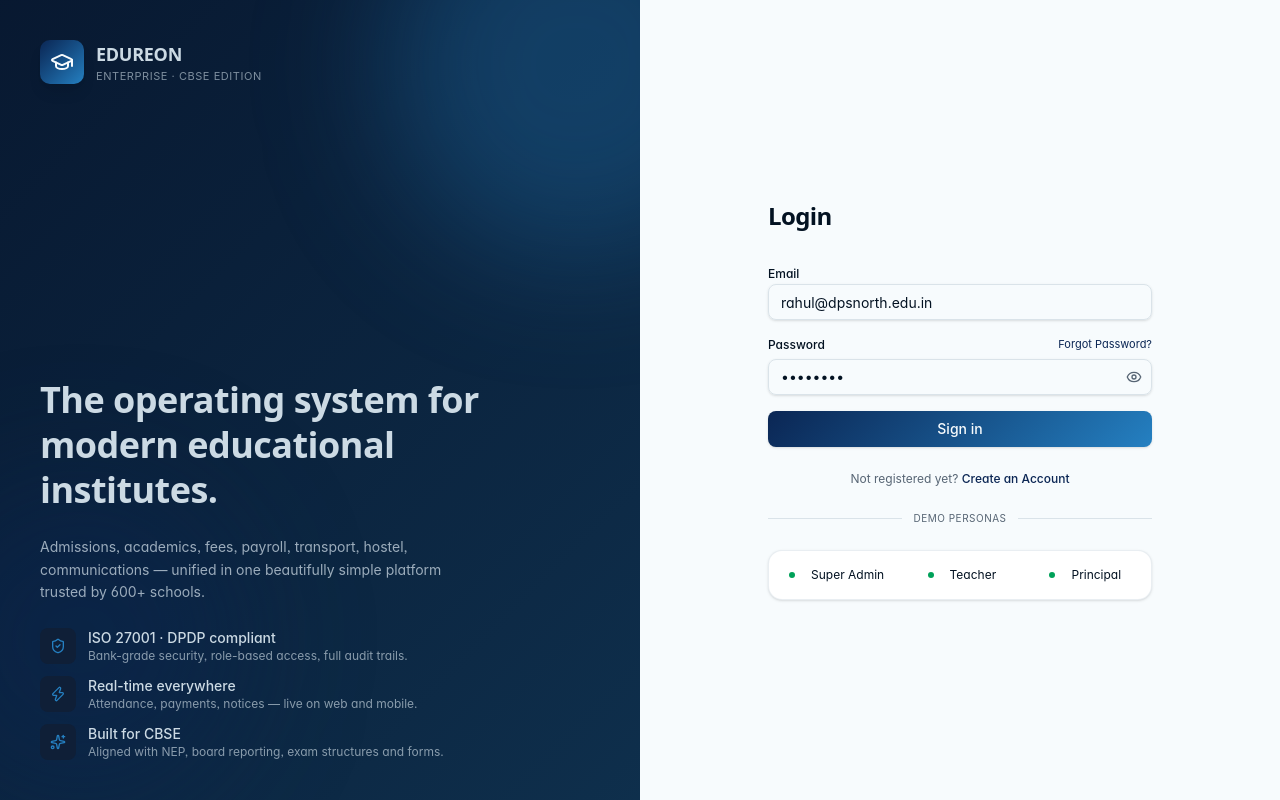
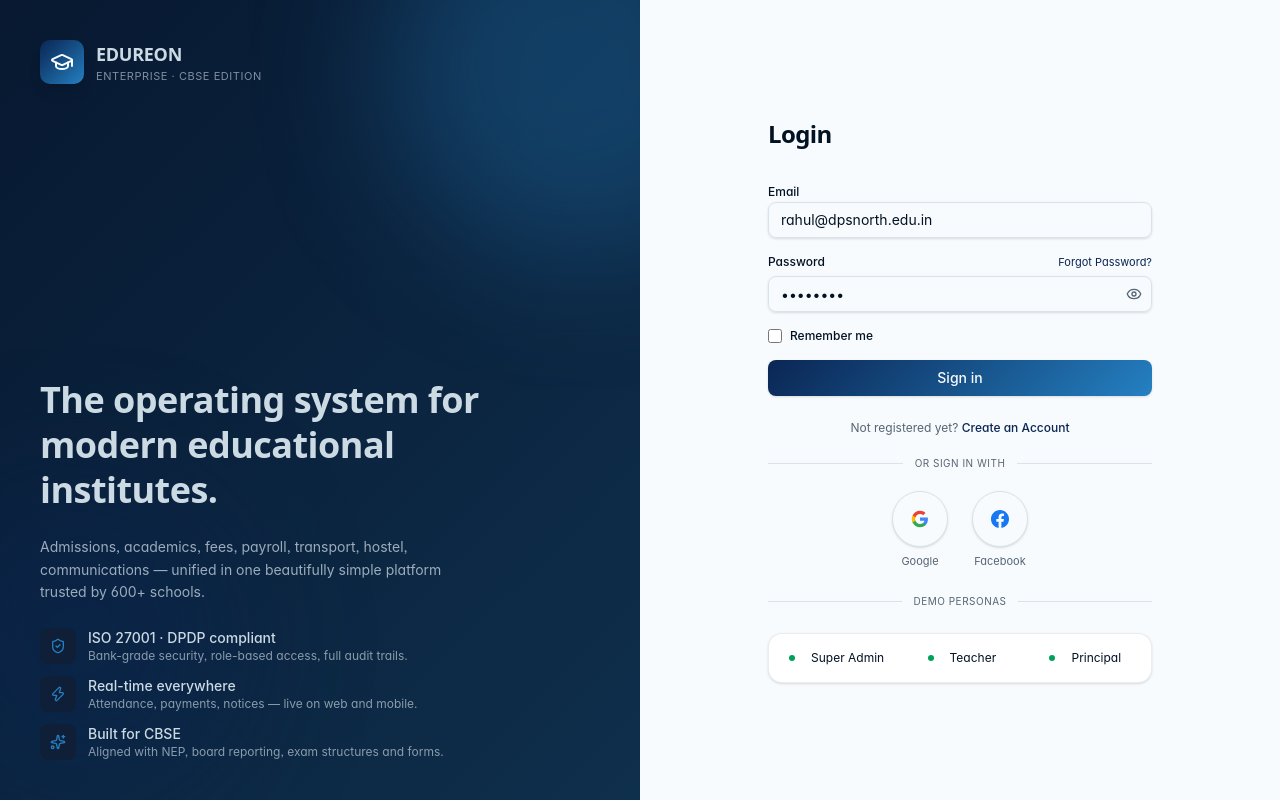
Before and after one commit to pragyan-seereon/Edureon, a React (Vite) app: page /admin/login in a window 1280 px wide. Built offline with nearby package versions, Linux system fonts and the light colour scheme.

Commit message:
changes in the login page

```diff
--- a/src/features/Auth/Login.jsx
+++ b/src/features/Auth/Login.jsx
@@ -16,6 +16,22 @@ import {
 } from "lucide-react";
 import { toast } from "sonner";
 
+// ── NEW: Inline SVG icons for Google & Facebook (no extra deps) ────────────
+const GoogleIcon = () => (
+  <svg width="18" height="18" viewBox="0 0 24 24" aria-hidden="true">
+    <path d="M22.56 12.25c0-.78-.07-1.53-.2-2.25H12v4.26h5.92c-.26 1.37-1.04 2.53-2.21 3.31v2.77h3.57c2.08-1.92 3.28-4.74 3.28-8.09z" fill="#4285F4"/>
+    <path d="M12 23c2.97 0 5.46-.98 7.28-2.66l-3.57-2.77c-.98.66-2.23 1.06-3.71 1.06-2.86 0-5.29-1.93-6.16-4.53H2.18v2.84C3.99 20.53 7.7 23 12 23z" fill="#34A853"/>
+    <path d="M5.84 14.09c-.22-.66-.35-1.36-.35-2.09s.13-1.43.35-2.09V7.07H2.18C1.43 8.55 1 10.22 1 12s.43 3.45 1.18 4.93l2.85-2.22.81-.62z" fill="#FBBC05"/>
+    <path d="M12 5.38c1.62 0 3.06.56 4.21 1.64l3.15-3.15C17.45 2.09 14.97 1 12 1 7.7 1 3.99 3.47 2.18 7.07l3.66 2.84c.87-2.6 3.3-4.53 6.16-4.53z" fill="#EA4335"/>
+  </svg>
+);
+
+const FacebookIcon = () => (
+  <svg width="18" height="18" viewBox="0 0 24 24" fill="#1877F2" aria-hidden="true">
+    <path d="M24 12.073C24 5.405 18.627 0 12 0S0 5.405 0 12.073C0 18.1 4.388 23.094 10.125 24v-8.437H7.078v-3.49h3.047V9.41c0-3.025 1.792-4.697 4.533-4.697 1.312 0 2.686.236 2.686.236v2.97h-1.513c-1.491 0-1.956.93-1.956 1.884v2.25h3.328l-.532 3.49h-2.796V24C19.612 23.094 24 18.1 24 12.073z"/>
+  </svg>
+);
+
 export default function Login() {
   const auth = useAuth();
   const navigate = useNavigate();
@@ -29,6 +45,14 @@ export default function Login() {
   const [loading, setLoading] = useState(false);
   const [showPassword, setShowPassword] = useState(false);
 
+  // ── NEW: Remember Me ────────────────────────────────────────────────────────
+  const [rememberMe, setRememberMe] = useState(false);
+
+  // ── NEW: 2FA / OTP state ────────────────────────────────────────────────────
+  const [otpStep, setOtpStep] = useState(false);
+  const [otp, setOtp] = useState(["", "", "", "", "", ""]);
+  const [pendingUser, setPendingUser] = useState(null);
+
   const submit = async (e) => {
     e?.preventDefault();
     if (!email || !password)
@@ -36,10 +60,53 @@ export default function Login() {
     setLoading(true);
     try {
       const u = await auth.login(email, password);
+
+      // ── NEW: If backend signals 2FA required, show OTP screen ─────────────
+      if (u?.requires2FA) {
+        setPendingUser(u);
+        setOtpStep(true);
+        toast.success("OTP sent to your registered email / phone");
+        return;
+      }
+
       toast.success("Welcome back");
       navigate(portalHomeForRole(u.role));
     } catch {
       toast.error("Invalid credentials");
+    } finally {
+      setLoading(false);
+    }
+  };
+
+  // ── NEW: OTP digit input handler with auto-advance ─────────────────────────
+  const handleOtpChange = (index, value) => {
+    if (!/^\d*$/.test(value)) return;
+    const next = [...otp];
+    next[index] = value.slice(-1);
+    setOtp(next);
+    if (value && index < 5) {
+      document.getElementById(`otp-${index + 1}`)?.focus();
+    }
+  };
+
+  const handleOtpKeyDown = (index, e) => {
+    if (e.key === "Backspace" && !otp[index] && index > 0) {
+      document.getElementById(`otp-${index - 1}`)?.focus();
+    }
+  };
+
+  // ── NEW: OTP submit ─────────────────────────────────────────────────────────
+  const submitOtp = async (e) => {
+    e?.preventDefault();
+    const code = otp.join("");
+    if (code.length < 6) return toast.error("Please enter the 6-digit OTP");
+    setLoading(true);
+    try {
+      const u = await auth.verifyOtp?.(pendingUser, code) ?? pendingUser;
+      toast.success("Welcome back");
+      navigate(portalHomeForRole(u.role));
+    } catch {
+      toast.error("Invalid or expired OTP");
     } finally {
       setLoading(false);
     }
@@ -58,9 +125,25 @@ export default function Login() {
     }
   };
 
+  // ── NEW: Social login handler ───────────────────────────────────────────────
+  const socialLogin = async (provider) => {
+    setLoading(true);
+    try {
+      const u = await auth.socialLogin?.(provider);
+      if (u) {
+        toast.success("Welcome back");
+        navigate(portalHomeForRole(u.role));
+      }
+    } catch {
+      toast.error(`${provider} sign-in failed`);
+    } finally {
+      setLoading(false);
+    }
+  };
+
   return (
     <div className="min-h-screen grid lg:grid-cols-2 bg-background">
-      {/* Brand panel */}
+      {/* Brand panel — UNCHANGED */}
       <div className="hidden lg:flex relative bg-sidebar text-sidebar-foreground p-10 flex-col justify-between overflow-hidden">
         <div className="absolute inset-0 gradient-primary opacity-25" />
         <div className="absolute -top-32 -right-32 h-96 w-96 rounded-full bg-accent/30 blur-3xl" />
@@ -130,6 +213,72 @@ export default function Login() {
             </div>
             <span className="font-display font-semibold">Scholaris ERP</span>
           </div>
+
+          {/* ── NEW: OTP / 2FA Screen — shown after successful credential check ── */}
+          {otpStep ? (
+            <>
+              <h2 className="font-display text-2xl font-semibold tracking-tight">
+                Two-step verification
+              </h2>
+              <p className="mt-1 text-sm text-muted-foreground">
+                Enter the 6-digit code sent to your registered email or phone.
+              </p>
+
+              <form onSubmit={submitOtp} className="mt-7 space-y-5">
+                {/* 6-box OTP input */}
+                <div className="flex gap-2 justify-between">
+                  {otp.map((digit, i) => (
+                    <Input
+                      key={i}
+                      id={`otp-${i}`}
+                      type="text"
+                      inputMode="numeric"
+                      maxLength={1}
+                      value={digit}
+                      onChange={(e) => handleOtpChange(i, e.target.value)}
+                      onKeyDown={(e) => handleOtpKeyDown(i, e)}
+                      className="h-12 w-12 text-center text-lg font-semibold p-0"
+                      autoFocus={i === 0}
+                    />
+                  ))}
+                </div>
+
+                <Button
+                  type="submit"
+                  disabled={loading}
+                  className="w-full gradient-primary border-0"
+                >
+                  {loading ? (
+                    <Loader2 className="h-4 w-4 animate-spin" />
+                  ) : (
+                    "Verify & Sign in"
+                  )}
+                </Button>
+              </form>
+
+              <p className="mt-4 text-xs text-muted-foreground text-center">
+                Didn't receive a code?{" "}
+                <button
+                  type="button"
+                  className="text-primary hover:underline font-medium"
+                  onClick={() => toast.info("OTP resent")}
+                >
+                  Resend OTP
+                </button>
+              </p>
+              <p className="mt-2 text-xs text-muted-foreground text-center">
+                <button
+                  type="button"
+                  className="text-primary hover:underline font-medium"
+                  onClick={() => { setOtpStep(false); setOtp(["","","","","",""]); }}
+                >
+                  ← Back to login
+                </button>
+              </p>
+            </>
+          ) : (
+            /* ── Original login form — only additions are marked NEW ─────────── */
+            <>
               <h2 className="font-display text-2xl font-semibold tracking-tight">
                 Login
               </h2>
@@ -190,6 +339,23 @@ export default function Login() {
                   </div>
                 </div>
 
+                {/* ── NEW: Remember Me checkbox — matches CareerMap layout ──────── */}
+                <div className="flex items-center gap-2">
+                  <input
+                    id="remember-me"
+                    type="checkbox"
+                    checked={rememberMe}
+                    onChange={(e) => setRememberMe(e.target.checked)}
+                    className="h-3.5 w-3.5 rounded border-border accent-primary cursor-pointer"
+                  />
+                  <Label
+                    htmlFor="remember-me"
+                    className="text-xs cursor-pointer select-none"
+                  >
+                    Remember me
+                  </Label>
+                </div>
+
                 <Button
                   type="submit"
                   disabled={loading}
@@ -213,7 +379,45 @@ export default function Login() {
                 </Link>
               </p>
 
-          {/* Demo personas — only shown on /admin/login */}
+              {/* ── NEW: Social login — styled exactly like CareerMap ─────────────
+                   Divider → two icon buttons (Google / Facebook) with labels     */}
+              <div className="relative my-5 flex items-center">
+                <div className="flex-1 border-t" />
+                <span className="px-3 text-[10px] uppercase tracking-wider text-muted-foreground">
+                  or Sign in with
+                </span>
+                <div className="flex-1 border-t" />
+              </div>
+
+              <div className="flex justify-center gap-6">
+                <button
+                  type="button"
+                  onClick={() => socialLogin("google")}
+                  disabled={loading}
+                  className="flex flex-col items-center gap-1.5 group"
+                  aria-label="Sign in with Google"
+                >
+                  <span className="h-14 w-14 rounded-full border border-border bg-background flex items-center justify-center shadow-sm group-hover:border-primary/40 transition-colors">
+                    <GoogleIcon />
+                  </span>
+                  <span className="text-[11px] text-muted-foreground">Google</span>
+                </button>
+
+                <button
+                  type="button"
+                  onClick={() => socialLogin("facebook")}
+                  disabled={loading}
+                  className="flex flex-col items-center gap-1.5 group"
+                  aria-label="Sign in with Facebook"
+                >
+                  <span className="h-14 w-14 rounded-full border border-border bg-background flex items-center justify-center shadow-sm group-hover:border-primary/40 transition-colors">
+                    <FacebookIcon />
+                  </span>
+                  <span className="text-[11px] text-muted-foreground">Facebook</span>
+                </button>
+              </div>
+
+              {/* Demo personas — only shown on /admin/login — UNCHANGED */}
               {isAdmin && (
                 <>
                   <div className="relative my-6 flex items-center">
@@ -242,7 +446,9 @@ export default function Login() {
       {p.label}
     </Button>
   ))}
-</Card>            </>
+</Card>                </>
+              )}
+            </>
           )}
         </div>
       </div>
```
Lines whose indentation alone changed are shown as unchanged.
